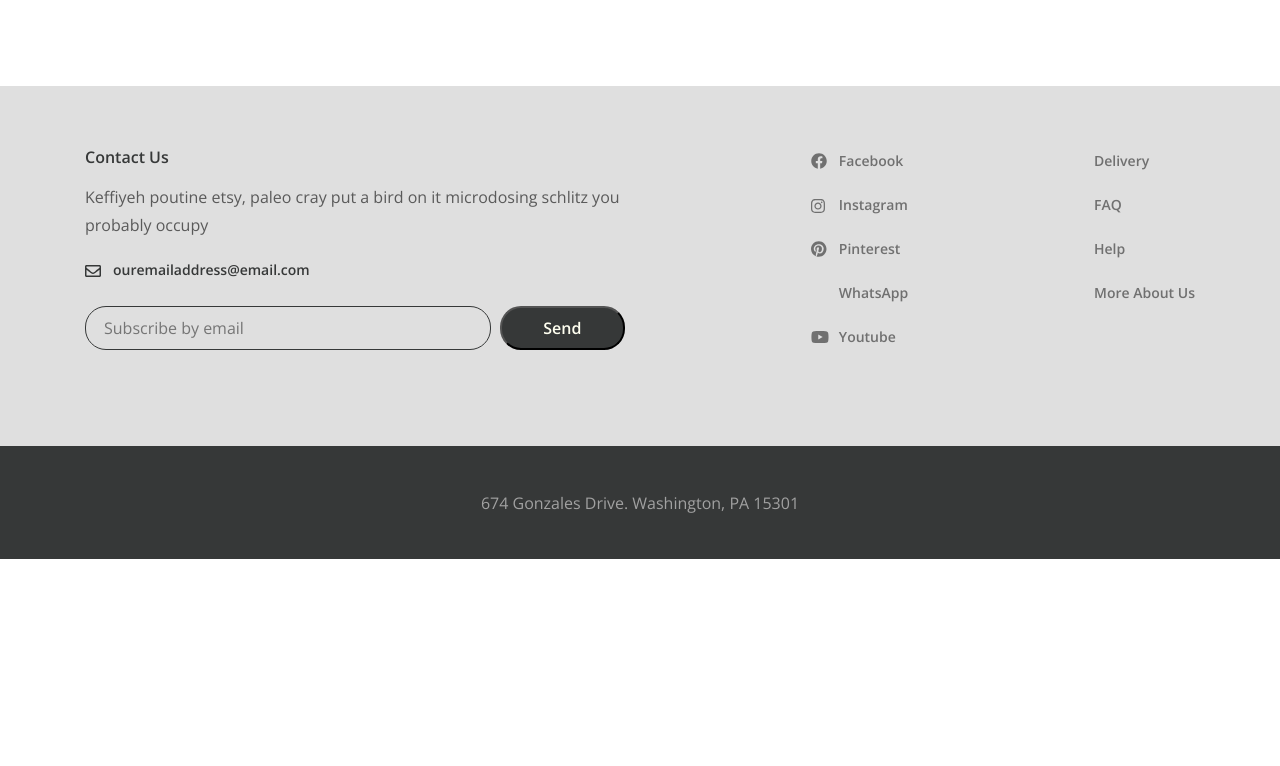
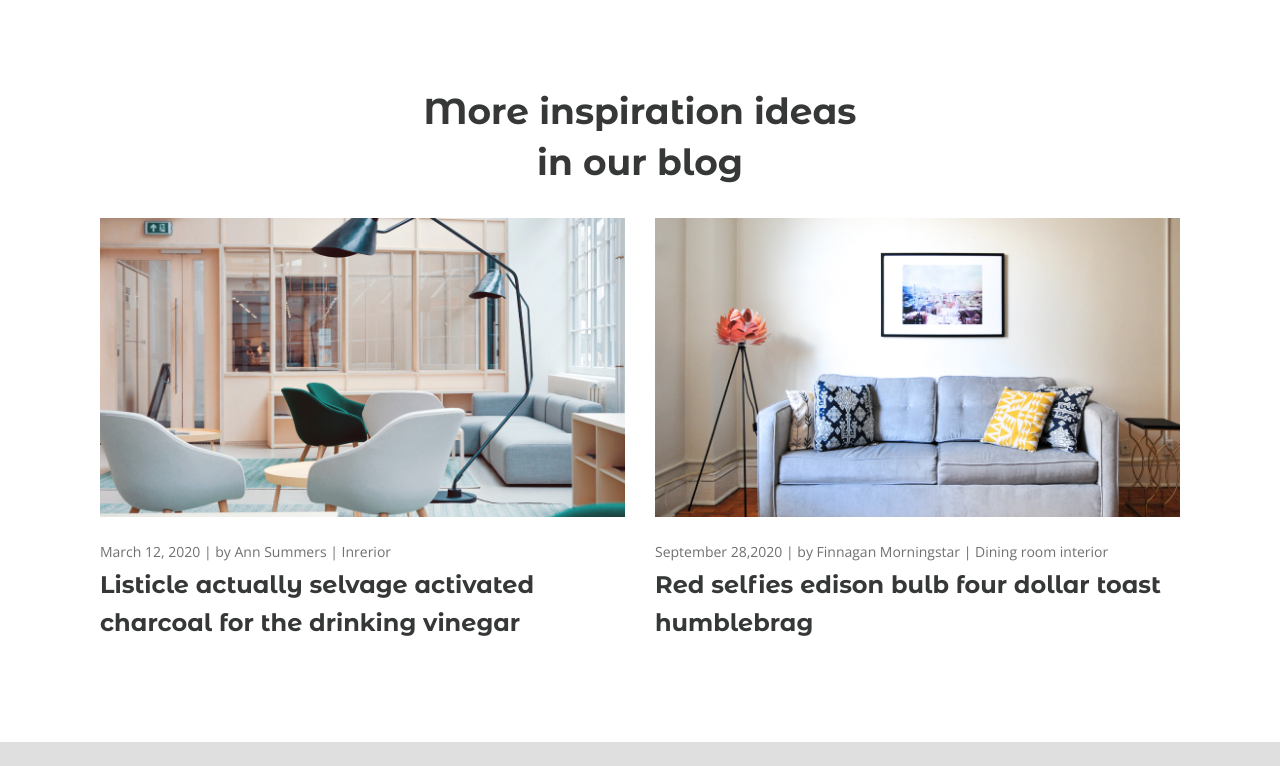
Before and after one commit to BekzodDeveloper/desire-multi-page, a website: page app/index.html in a window 1280 px wide. Shown: the part 3694-4460 px from the top of the page. Before the commit the page ends 4253 px from the top, so only its background shows below. Drawn offline with nearby package versions, Linux system fonts and the light colour scheme.

Commit message:
blog is done

```diff
--- a/app/index.html
+++ b/app/index.html
@@ -25,20 +25,20 @@
           <nav class="menu">
             <ul class="menu__items">
               <li class="menu__item-list">
-                <a class="menu__list-link" href="#">About</a>
+                <a class="menu__list-link" href="#about">About</a>
               </li>
               <li class="menu__item-list">
-                <a class="menu__list-link" href="#">Gallery</a>
+                <a class="menu__list-link" href="#gallery">Gallery</a>
               </li>
             </ul>
           </nav>
-          <a class="logo-link" href="#">
+          <a class="logo-link" href="#home">
             <img src="images/logo.png" alt="logo" class="logo-img">
           </a>
           <nav class="menu">
             <ul class="menu__items">
               <li class="menu__item-list">
-                <a class="menu__list-link" href="#">Blog</a>
+                <a class="menu__list-link" href="#blog">Blog</a>
               </li>
               <li class="menu__item-list">
                 <a class="menu__list-link" href="#footer">Contact</a>
@@ -70,7 +70,7 @@
       </div>
     </header>
     <main class="main">
-      <section class="main-content">
+      <section id="home" class="main-content">
         <div class="container-middle">
           <div class="main-content__inner">
 
@@ -129,7 +129,7 @@
         <div class="main-content__bottom-line"></div>
       </section>
 
-      <section class="about">
+      <section id="about" class="about">
         <div class="container-max">
           <div class="about__inner">
             <div class="about__content">
@@ -240,7 +240,7 @@
         </div>
       </section>
 
-      <section class="gallery">
+      <section id="gallery" class="gallery">
         <div class="container-max">
           <div class="gallery__inner">
             <div class="gallery__filter">
@@ -263,6 +263,46 @@
               </div>
             </div>
 
+          </div>
+        </div>
+      </section>
+
+      <section id="blog" class="blog">
+        <div class="container">
+          <div class="blog__inner">
+            <h3 class="blog__heading">
+              More inspiration ideas in our blog
+            </h3>
+            <div class="blog__posts">
+              <div class="blog__post">
+                <a class="blog__post-link" href="">
+                  <img class="blog__post-image" src="./images/blog-1.jpg" alt="post img">
+                </a>
+                <span class="blog__post-category">
+                  March 12, 2020 | by Ann Summers | Inrerior
+                </span>
+                <a href="" class="blog__post-text-link">
+                  <p class="blog__post-text">
+                    Listicle actually selvage activated charcoal for the drinking vinegar
+                  </p>
+                </a>
+              </div>
+              <div class="blog__post">
+                <a class="blog__post-link" href="">
+                  <img class="blog__post-image" src="./images/blog-2.jpg" alt="post img">
+                </a>
+                <span class="blog__post-category">
+                  September 28,2020 | by Finnagan Morningstar | Dining room interior
+                </span>
+
+                <a href="" class="blog__post-text-link">
+                  <p class="blog__post-text">
+                    Red selfies edison bulb four dollar toast humblebrag
+                  </p>
+                </a>
+
+              </div>
+            </div>
           </div>
         </div>
       </section>
--- a/app/scss/style.scss
+++ b/app/scss/style.scss
@@ -503,6 +503,44 @@
     }
 }
 
+.blog{
+    padding-bottom: 100px;
+    &__heading{
+        @extend %title-font;
+        line-height: 51px;
+        font-size: 36px;
+        text-align: center;
+        color: $title-color;
+        width: 450px;
+        margin: 0 auto;
+        padding-bottom: 30px;
+    }
+    &__posts{
+        display: flex;
+        justify-content: space-between;
+    }
+    &__post{
+        margin: 0 15px;
+        width: 50%;
+    }
+    &__post-image{
+        margin: 0 auto 20px;
+        width: 100%;
+    }
+    &__post-category{
+        margin-bottom: 10px;
+        font-size: 14px;
+        color: #707070;
+    }
+    &__post-text{
+        @extend %title-font;
+        color: $title-color;
+        font-size: 24px;
+        line-height: 38px;
+
+    }
+}
+
 .footer {
     background-color: #dfdfdf;
 
```
Also changed, not shown: app/css/style.min.css, app/images/blog-1.jpg (added), app/images/blog-2.jpg (added).
